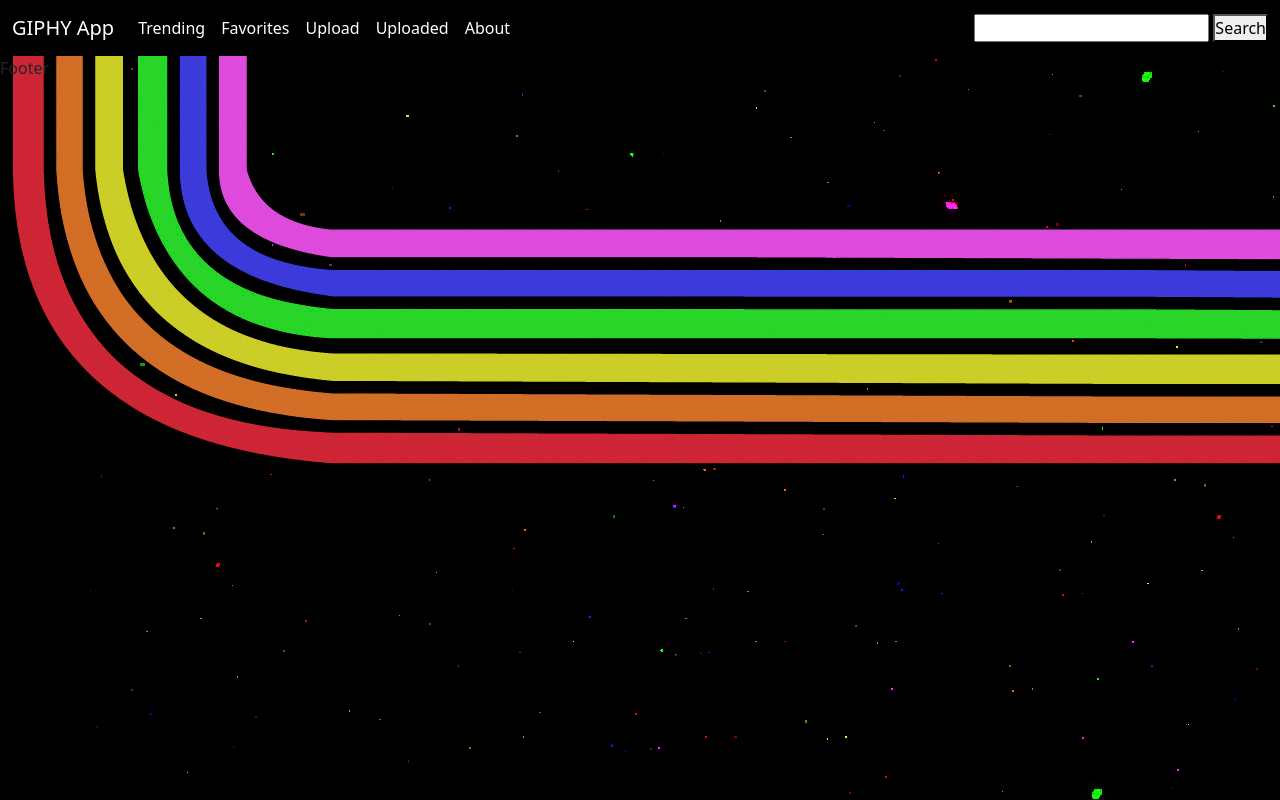
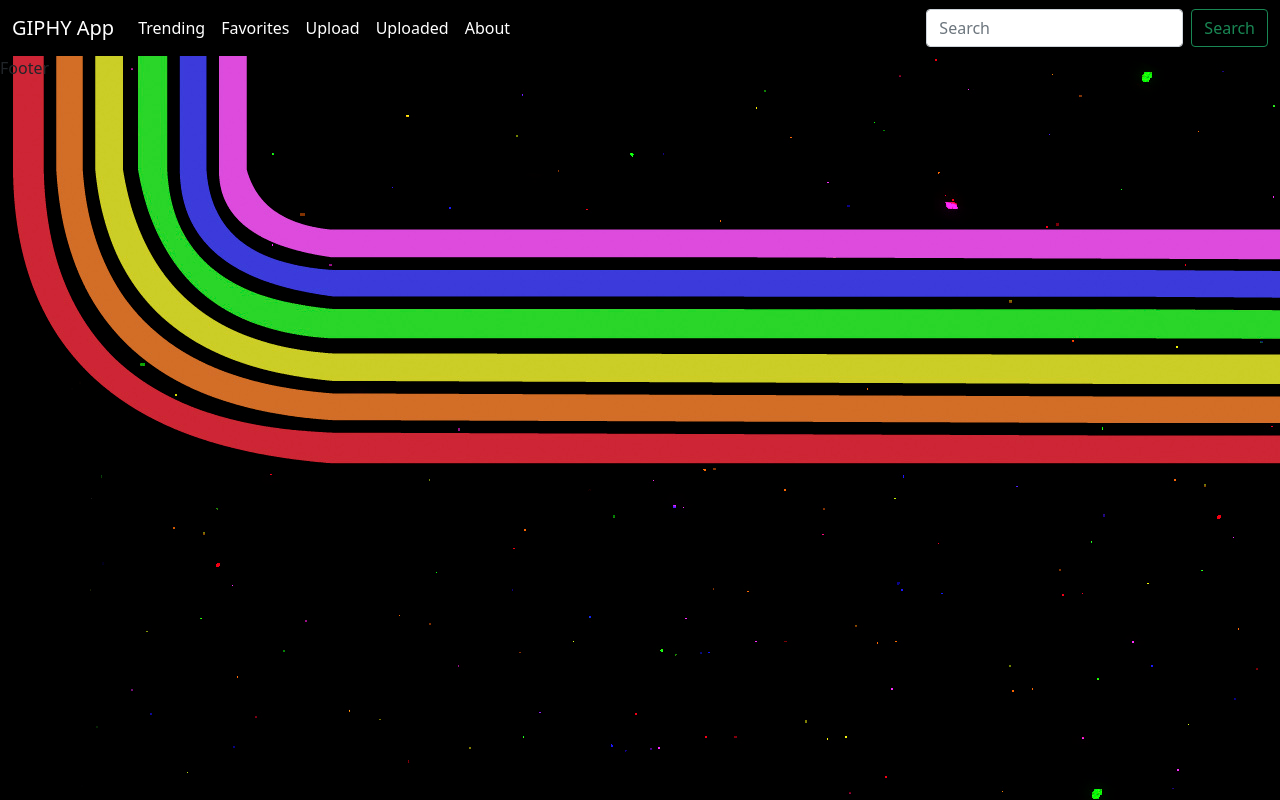
Before and after one commit to sava-stanchev/giphy-app, a plain HTML site: page index.html in a window 1280 px wide. Drawn offline with nearby package versions, Linux system fonts and the light colour scheme.

Commit message:
better looking search nav

```diff
--- a/index.html
+++ b/index.html
@@ -35,9 +35,9 @@
               <a class="nav-link active" data-page="about" aria-current="page" href="#">About</a>
             </li>
           </ul>
-          <form>
-            <input id="search" type="search" />
-            <button id="btnSearch">Search</button>
+          <form class="d-flex">
+            <input id="search" class="form-control me-2" type="search" placeholder="Search" aria-label="Search">
+            <button id="btnSearch" class="btn btn-outline-success" type="submit">Search</button>
           </form>
         </div>
       </div>
```
